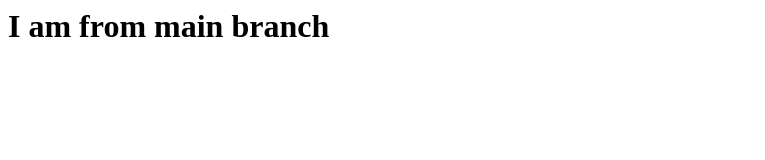
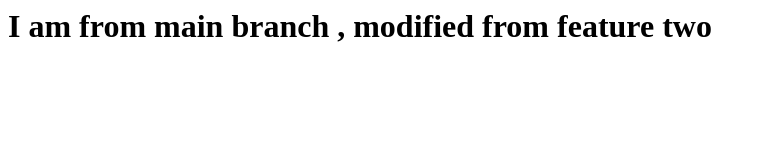
Before and after one commit to harirepo/visualstudiogitlearning, a plain HTML site: page index.html in a window 1280 px wide. Shown: the whole page, without its empty margins (0-765 px from the left). Drawn offline with Linux system fonts and the light colour scheme.

Commit message:
commit 1 from feature two

```diff
--- a/index.html
+++ b/index.html
@@ -1 +1 @@
-<h1>I am from main branch</h1>
+<h1>I am from main branch , modified from feature two</h1>
```
